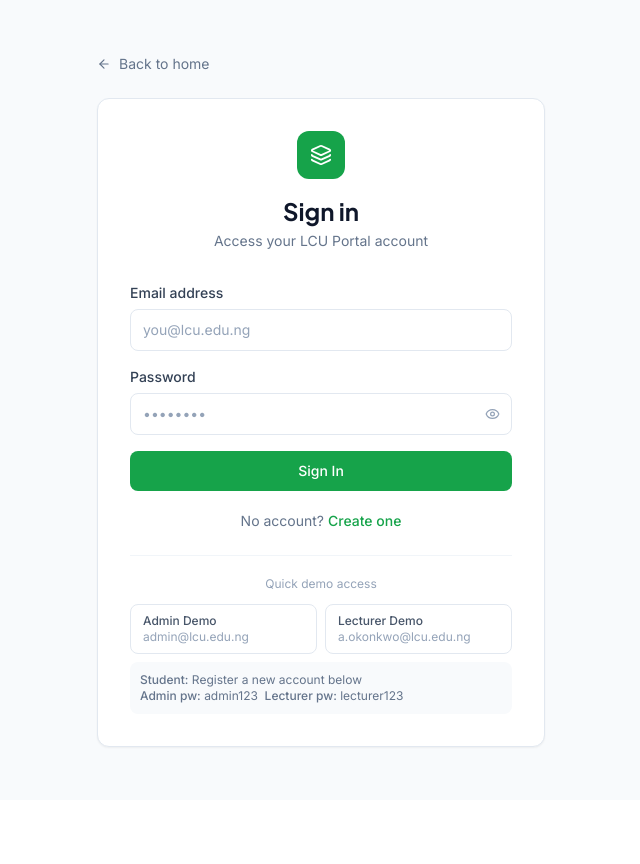
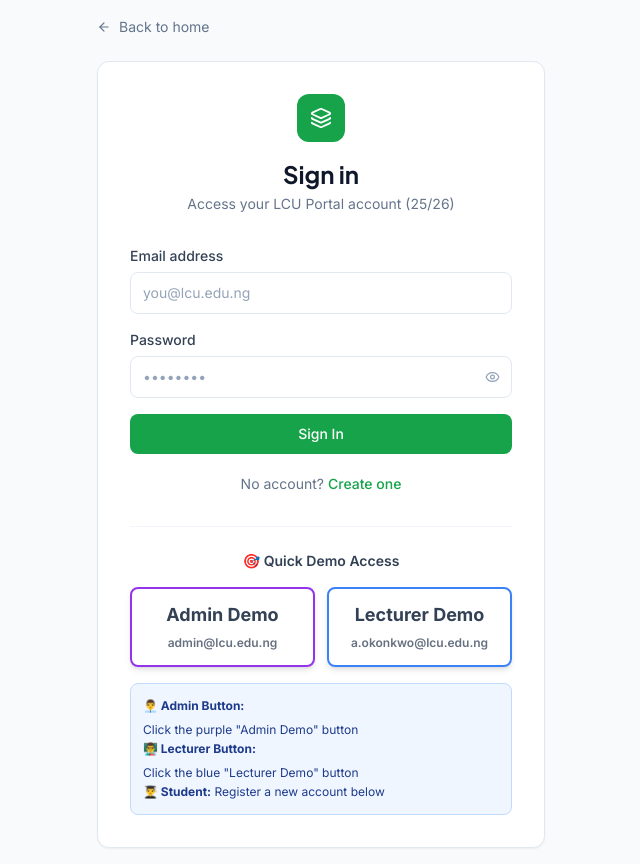
Before and after one commit to Dubs4Tobi1/uniportal, a React (Vite) app: page /login in a window 1280 px wide. Shown: the whole page, without its empty margins (319-959 px from the left). Before the commit the page ends 800 px from the top, so only its background shows below. Built offline with nearby package versions, Linux system fonts and the light colour scheme.

Commit message:
Make login buttons very obvious, update year to 25/26, remove comments

```diff
--- a/src/pages/public/LoginPage.jsx
+++ b/src/pages/public/LoginPage.jsx
@@ -50,7 +50,7 @@ export default function LoginPage() {
               <Layers size={22} className="text-white" />
             </div>
             <h1 className="text-2xl font-bold text-dark-900 dark:text-dark-50 font-display">Sign in</h1>
-            <p className="text-sm text-dark-500 dark:text-dark-400 mt-1">Access your LCU Portal account</p>
+            <p className="text-sm text-dark-500 dark:text-dark-400 mt-1">Access your LCU Portal account (25/26)</p>
           </div>
 
           <form onSubmit={handleSubmit} className="space-y-4">
@@ -83,23 +83,24 @@ export default function LoginPage() {
             <Link to="/register" className="text-primary-600 font-medium hover:underline">Create one</Link>
           </p>
 
-          {/* Demo credentials */}
-          <div className="mt-6 pt-5 border-t border-dark-100 dark:border-dark-700">
-            <p className="text-xs text-dark-400 text-center mb-3">Quick demo access</p>
-            <div className="grid grid-cols-2 gap-2">
+          <div className="mt-8 pt-6 border-t border-dark-100 dark:border-dark-700">
+            <p className="text-sm font-semibold text-dark-700 dark:text-dark-300 text-center mb-4">🎯 Quick Demo Access</p>
+            <div className="grid grid-cols-2 gap-3">
               {demoLogins.map(d => (
                 <button key={d.label} onClick={() => handleDemo(d)}
-                  className="text-xs px-3 py-2 rounded-lg border border-dark-200 dark:border-dark-700 text-dark-600 dark:text-dark-400 hover:bg-dark-50 dark:hover:bg-dark-700 transition-colors text-left">
-                  <span className="font-medium">{d.label}</span><br />
-                  <span className="text-dark-400 text-xs">{d.email}</span>
+                  className="px-4 py-3 rounded-lg border-2 border-dark-300 dark:border-dark-600 text-dark-700 dark:text-dark-300 hover:bg-dark-100 dark:hover:bg-dark-800 transition-all font-semibold shadow-md hover:shadow-lg hover:border-primary-500 dark:hover:border-primary-400"
+                  style={{borderColor: d.color === 'purple' ? '#9333ea' : '#3b82f6'}}
+                >
+                  <span className="font-bold text-lg">{d.label}</span><br />
+                  <span className="text-xs opacity-75">{d.email}</span>
                 </button>
               ))}
             </div>
-            <div className="mt-2 p-2.5 bg-dark-50 dark:bg-dark-700 rounded-lg">
-              <p className="text-xs text-dark-500 dark:text-dark-400">
-                <span className="font-medium">Student:</span> Register a new account below
-                <br /><span className="font-medium">Admin pw:</span> admin123 &nbsp;
-                <span className="font-medium">Lecturer pw:</span> lecturer123
+            <div className="mt-4 p-3 bg-blue-50 dark:bg-blue-900/30 rounded-lg border border-blue-200 dark:border-blue-800">
+              <p className="text-xs text-blue-900 dark:text-blue-300 leading-relaxed">
+                <span className="font-bold block mb-1">👨‍💼 Admin Button:</span> Click the purple "Admin Demo" button<br/>
+                <span className="font-bold block mb-1">👨‍🏫 Lecturer Button:</span> Click the blue "Lecturer Demo" button<br/>
+                <span className="font-bold">👨‍🎓 Student:</span> Register a new account below
               </p>
             </div>
           </div>
```
